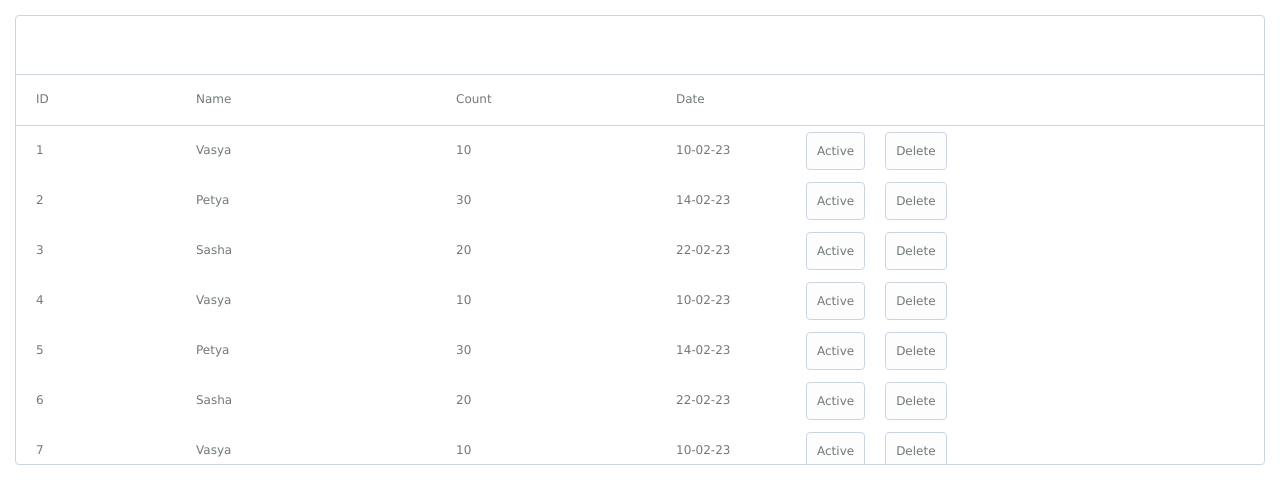
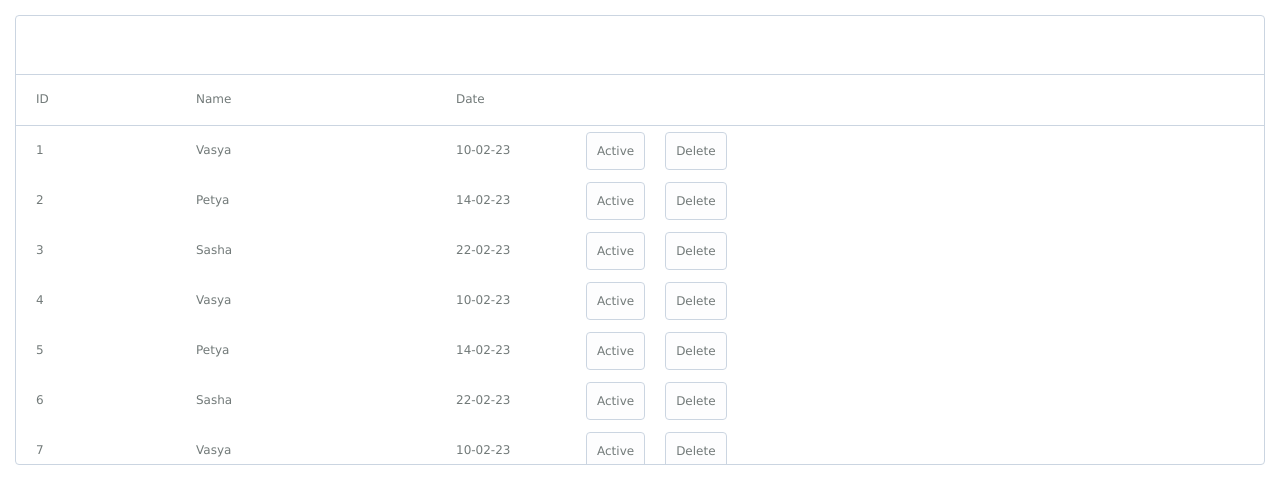
Before and after one commit to miharevdev/sell-town-portal, a Vue app: page /about in a window 1280 px wide. Shown: the top 504 px of the page. Built offline with nearby package versions, Linux system fonts and the light colour scheme.

Commit message:
fix: table

```diff
--- a/src/components/scroll/BaseScrollbar.vue
+++ b/src/components/scroll/BaseScrollbar.vue
@@ -23,7 +23,6 @@
 ::-webkit-scrollbar {
     height: 6px;
     width: 6px;
-    // border: $min-border;
     border-radius: $min-radius;
     padding-inline: 4px;
     background-color: #f3f4f6;
@@ -42,7 +41,4 @@
     }
 }
 
-::-webkit-scrollbar-track {
-
-}
 </style>
--- a/src/components/table/BaseTable.vue
+++ b/src/components/table/BaseTable.vue
@@ -40,19 +40,11 @@ import BaseScrollbar from "../scroll/BaseScrollbar.vue"
 
         data() {
             return {
-                options: [
-                    { id: 1, name: "data 1" },
-                    { id: 2, name: "data 2" },
-                    { id: 3, name: "data 3" },
-                    { id: 4, name: "data 4" },
-                    { id: 5, name: "data 5" },
-                    { id: 6, name: "data 6" },
-                ]
+
             }
         },
 
         mounted() {
-
             this.tableData.forEach(td => {
                 for (let key in td) {
                     this.fields.forEach(f => {
@@ -129,10 +121,6 @@ import BaseScrollbar from "../scroll/BaseScrollbar.vue"
             min-height: 50px;
             width: 100%;
 
-            &:hover {
-                background-color: #f3f4f6;
-            }
-
             &-item {
                 @include flex-row(flex-start, center);
                 @include font;
--- a/src/views/AboutView.vue
+++ b/src/views/AboutView.vue
@@ -31,38 +31,37 @@ import BaseButton from "@/components/UI/button/BaseButton.vue";
     data() {
             return {
               fields: [
-                { key: "id", cap: "ID", show: true, width: 120, dictionary:"" },
-                { key: "name", cap: "Name", show: true, width: 220, dictionary:"" },
-                { key: "count", cap: "Count", show: true, width: 180, dictionary:"" },
-                { key: "date", cap: "Date", show: true, width: 100, dictionary:"" },
-                {width: 150},
+                { key: "id", cap: "ID", width: 120, dictionary:"" },
+                { key: "name", cap: "Name", width: 220, dictionary:"" },
+                { key: "date", cap: "Date", width: 100, dictionary:"" },
+                {width: 160},
               ],
 
               tableData: [
-                { id: 1, name: "Vasya", count: 10, date: "10-02-23" },
-                { id: 2, name: "Petya", count: 30, date: "14-02-23" },
-                { id: 3, name: "Sasha", count: 20, date: "22-02-23" },
-                { id: 4, name: "Vasya", count: 10, date: "10-02-23" },
-                { id: 5, name: "Petya", count: 30, date: "14-02-23" },
-                { id: 6, name: "Sasha", count: 20, date: "22-02-23" },
-                { id: 7, name: "Vasya", count: 10, date: "10-02-23" },
-                { id: 8, name: "Petya", count: 30, date: "14-02-23" },
-                { id: 9, name: "Sasha", count: 20, date: "22-02-23" },
-                { id: 10, name: "Vasya", count: 10, date: "10-02-23" },
-                { id: 11, name: "Petya", count: 30, date: "14-02-23" },
-                { id: 12, name: "Sasha", count: 20, date: "22-02-23" },
-                { id: 13, name: "Vasya", count: 10, date: "10-02-23" },
-                { id: 14, name: "Petya", count: 30, date: "14-02-23" },
-                { id: 15, name: "Sasha", count: 20, date: "22-02-23" },
-                { id: 16, name: "Vasya", count: 10, date: "10-02-23" },
-                { id: 17, name: "Petya", count: 30, date: "14-02-23" },
-                { id: 18, name: "Sasha", count: 20, date: "22-02-23" },
-                { id: 19, name: "Vasya", count: 10, date: "10-02-23" },
-                { id: 20, name: "Petya", count: 30, date: "14-02-23" },
-                { id: 21, name: "Sasha", count: 20, date: "22-02-23" },
-                { id: 22, name: "Vasya", count: 10, date: "10-02-23" },
-                { id: 23, name: "Petya", count: 30, date: "14-02-23" },
-                { id: 24, name: "Sasha", count: 20, date: "22-02-23" },
+                { id: 1, name: "Vasya", date: "10-02-23" },
+                { id: 2, name: "Petya", date: "14-02-23" },
+                { id: 3, name: "Sasha", date: "22-02-23" },
+                { id: 4, name: "Vasya", date: "10-02-23" },
+                { id: 5, name: "Petya", date: "14-02-23" },
+                { id: 6, name: "Sasha", date: "22-02-23" },
+                { id: 7, name: "Vasya", date: "10-02-23" },
+                { id: 8, name: "Petya", date: "14-02-23" },
+                { id: 9, name: "Sasha", date: "22-02-23" },
+                { id: 10, name: "Vasya", date: "10-02-23" },
+                { id: 11, name: "Petya", date: "14-02-23" },
+                { id: 12, name: "Sasha", date: "22-02-23" },
+                { id: 13, name: "Vasya", date: "10-02-23" },
+                { id: 14, name: "Petya", date: "14-02-23" },
+                { id: 15, name: "Sasha", date: "22-02-23" },
+                { id: 16, name: "Vasya", date: "10-02-23" },
+                { id: 17, name: "Petya", date: "14-02-23" },
+                { id: 18, name: "Sasha", date: "22-02-23" },
+                { id: 19, name: "Vasya", date: "10-02-23" },
+                { id: 20, name: "Petya", date: "14-02-23" },
+                { id: 21, name: "Sasha", date: "22-02-23" },
+                { id: 22, name: "Vasya", date: "10-02-23" },
+                { id: 23, name: "Petya", date: "14-02-23" },
+                { id: 24, name: "Sasha", date: "22-02-23" },
               ]
             }
         },
```
